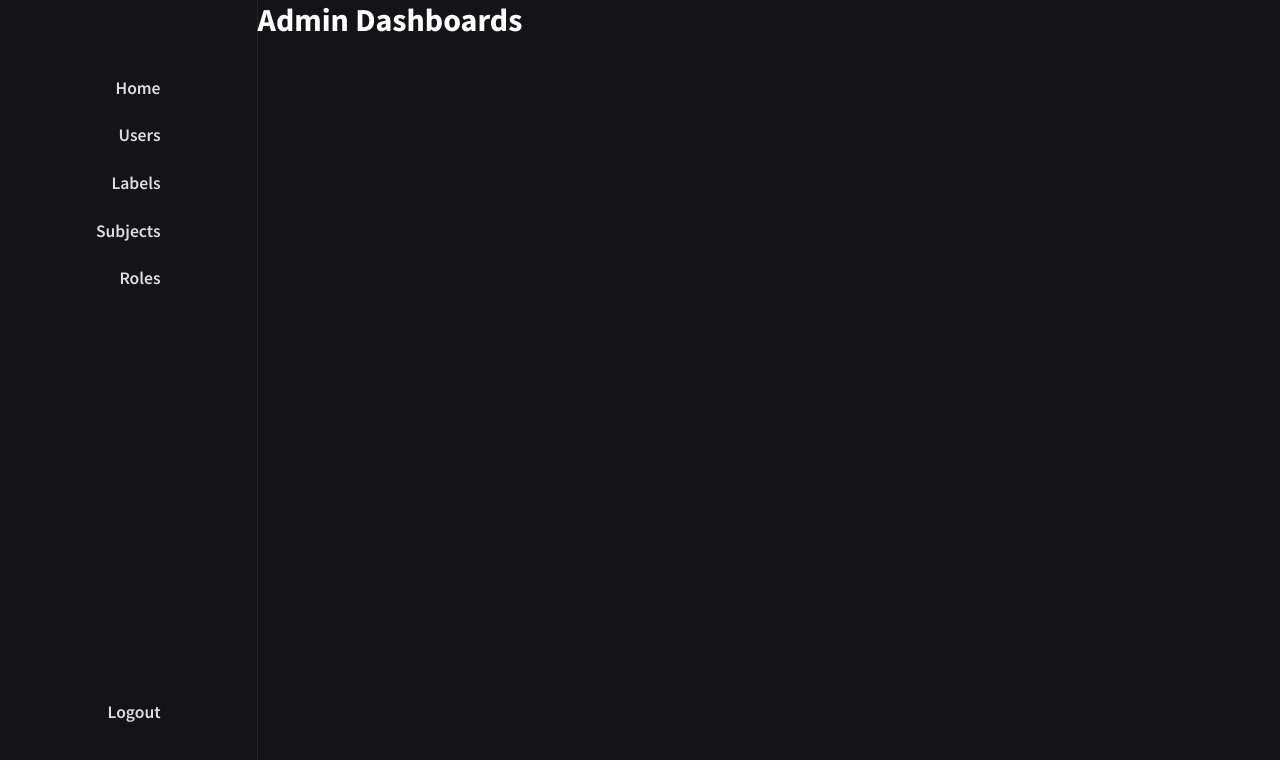
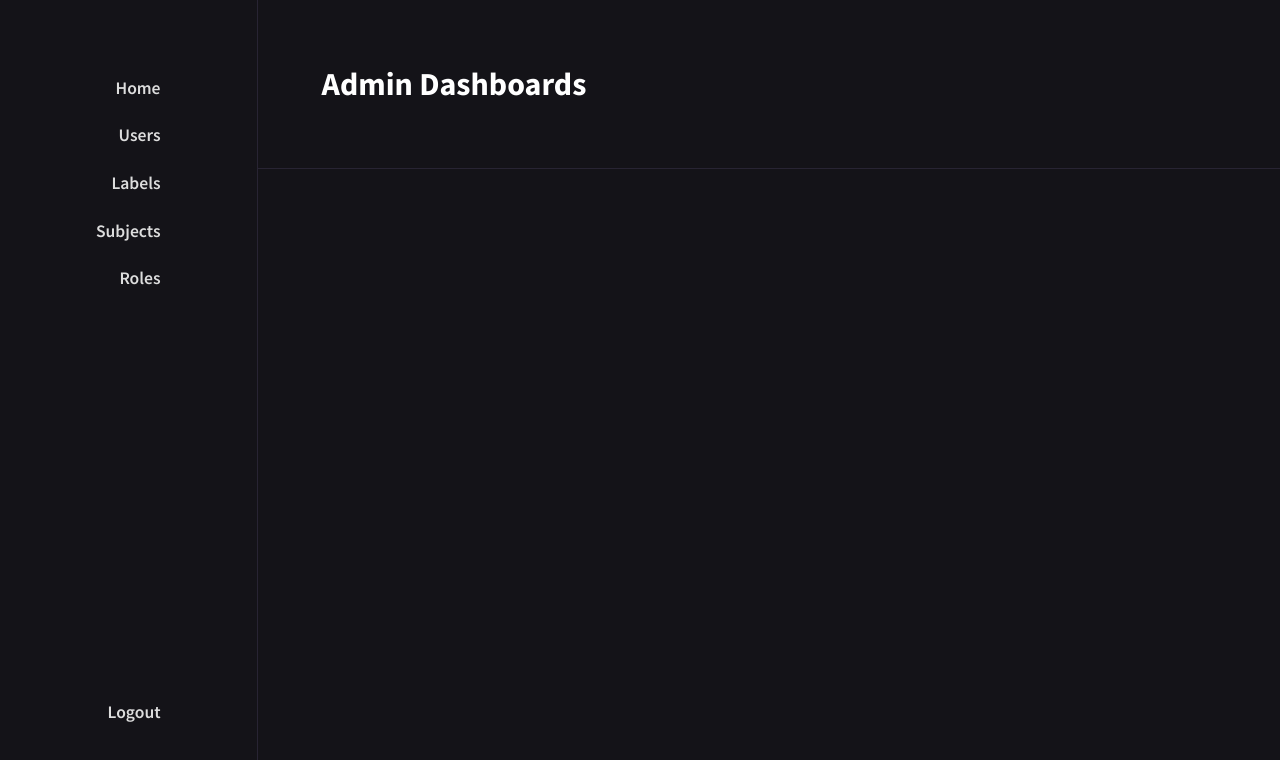
Before and after one commit to ctrl-plus-w/school-schedule, a React (Create React App) app: page /admin in a window 1280 px wide. Shown: the top 760 px of the page. Built offline with nearby package versions, Linux system fonts and the light colour scheme.

Commit message:
Added style for the default admin route.

```diff
--- a/src/components/Admin/index.js
+++ b/src/components/Admin/index.js
@@ -21,7 +21,11 @@ const Admin = () => {
 
       <Switch>
         <Route exact path={path}>
-          <h1>Admin Dashboards</h1>
+          <div className='category-container'>
+            <header className='header'>
+              <h1>Admin Dashboards</h1>
+            </header>
+          </div>
         </Route>
 
         <Route path={`${path}/users`} component={Users}></Route>
```
